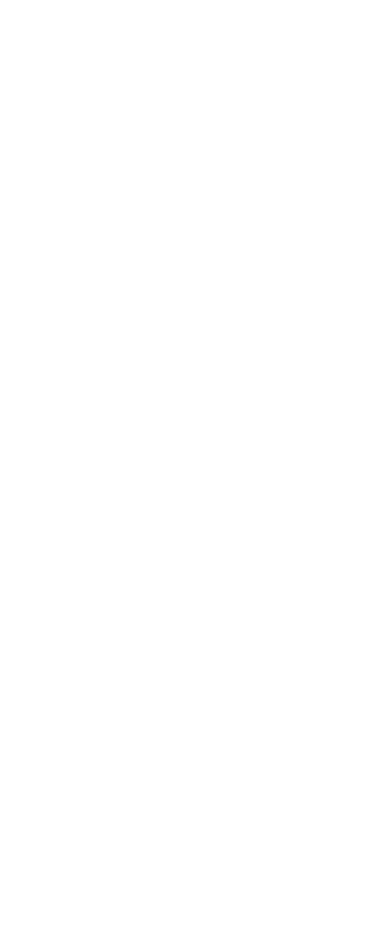
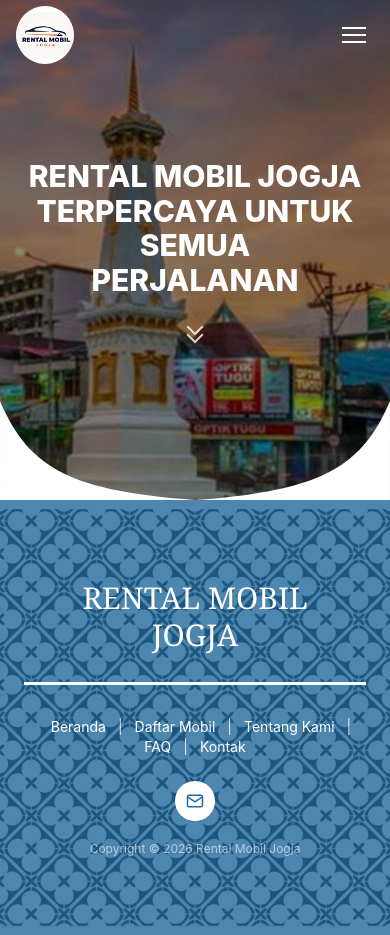
Before and after one commit to maulanaa121/Rental-Mobil-Jogja, a React (Vite) app: page /daftar-mobil in a window 390 px wide. Before the commit this address had no page. Before the commit the page ends 844 px from the top, so only its background shows below. Built offline with nearby package versions, Linux system fonts and the light colour scheme.

Commit message:
feat: add pages DaftarMobil n create hero section

```diff
--- a/src/App.jsx
+++ b/src/App.jsx
@@ -1,12 +1,14 @@
 import { BrowserRouter, Routes, Route } from "react-router-dom";
 
 import Home from "./components/Home/Home";
+import DaftarMobil from "./components/DaftarMobil/DaftarMobil";
 
 function App() {
   return (
     <BrowserRouter>
       <Routes>
         <Route path="/" element={<Home />} />
+        <Route path="/daftar-mobil" element={<DaftarMobil />} />
       </Routes>
     </BrowserRouter>
   );
--- /dev/null
+++ b/src/components/DaftarMobil/DaftarMobil.jsx
@@ -0,0 +1,16 @@
+import React from 'react'
+import Navbar from '../Navbar/Navbar'
+import Footer from '../Footer/Footer'
+import HeroDaftarMobil from '../HeroDaftarMobil/HeroDaftarMobil'
+
+const DaftarMobil = () => {
+  return (
+    <div>
+        <Navbar/>
+        <HeroDaftarMobil/>
+        <Footer/>
+    </div>
+  )
+}
+
+export default DaftarMobil
--- /dev/null
+++ b/src/components/HeroDaftarMobil/HeroDaftarMobil.jsx
@@ -0,0 +1,72 @@
+import React from "react";
+
+import HeroImage from "../../assets/hero-daftar-mobil.png";
+import Curve from "../../assets/curve.svg";
+
+const HeroDaftarMobil = () => {
+    return (
+        <section className="relative h-[500px] w-full overflow-hidden sm:h-[560px] lg:h-[850px]">
+
+    {/* Background */}
+    <div
+        className="absolute inset-0 bg-cover bg-center bg-no-repeat"
+        style={{
+            backgroundImage: `url(${HeroImage})`,
+        }}
+    />
+
+    {/* Overlay */}
+    <div className="absolute inset-0 bg-black/45" />
+
+    {/* Content */}
+    <div className="relative z-10 flex h-full items-center justify-center px-5 pb-8 text-center sm:px-8">
+        <div className="mt-8 sm:mt-10">
+
+            <h1 className="
+                text-3xl
+                font-extrabold
+                uppercase
+                leading-[1.15]
+                text-white
+                sm:text-4xl
+                lg:text-5xl
+                xl:text-[52px]
+            ">
+                Rental Mobil Jogja
+                <br />
+                Terpercaya Untuk Semua
+                <br />
+                Perjalanan
+            </h1>
+
+            {/* Scroll Indicator */}
+            <div className="mt-6 flex justify-center sm:mt-7">
+                <div className="flex flex-col items-center">
+                    <span className="h-3 w-3 rotate-45 border-b-2 border-r-2 border-white/80" />
+                    <span className="-mt-1 h-3 w-3 rotate-45 border-b-2 border-r-2 border-white/80" />
+                </div>
+            </div>
+
+        </div>
+    </div>
+
+    {/* Curve */}
+    <img
+        src={Curve}
+        alt=""
+        className="
+            pointer-events-none
+            absolute
+            bottom-0
+            left-0
+            z-20
+            h-auto
+            w-full
+        "
+    />
+
+</section>
+    );
+};
+
+export default HeroDaftarMobil;
```
Also changed, not shown: src/assets/curve.svg (added), src/assets/hero-daftar-mobil.png (added).
